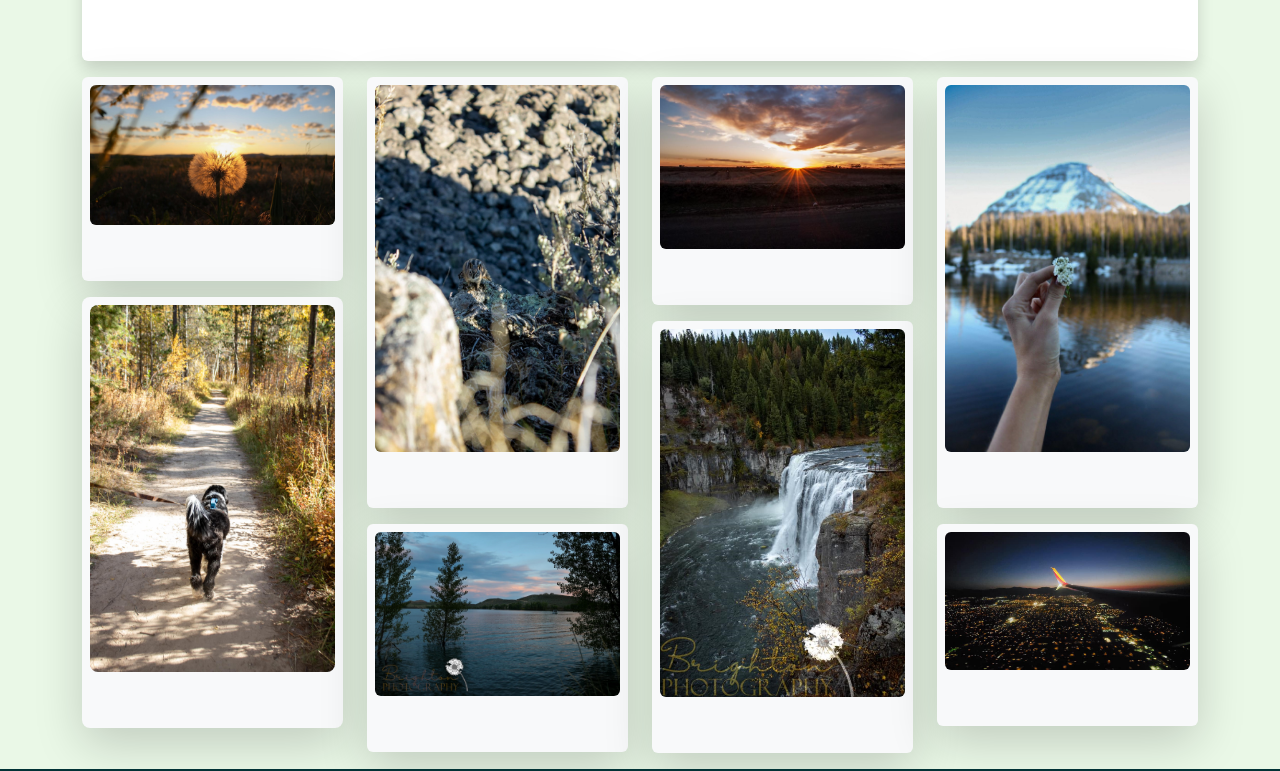
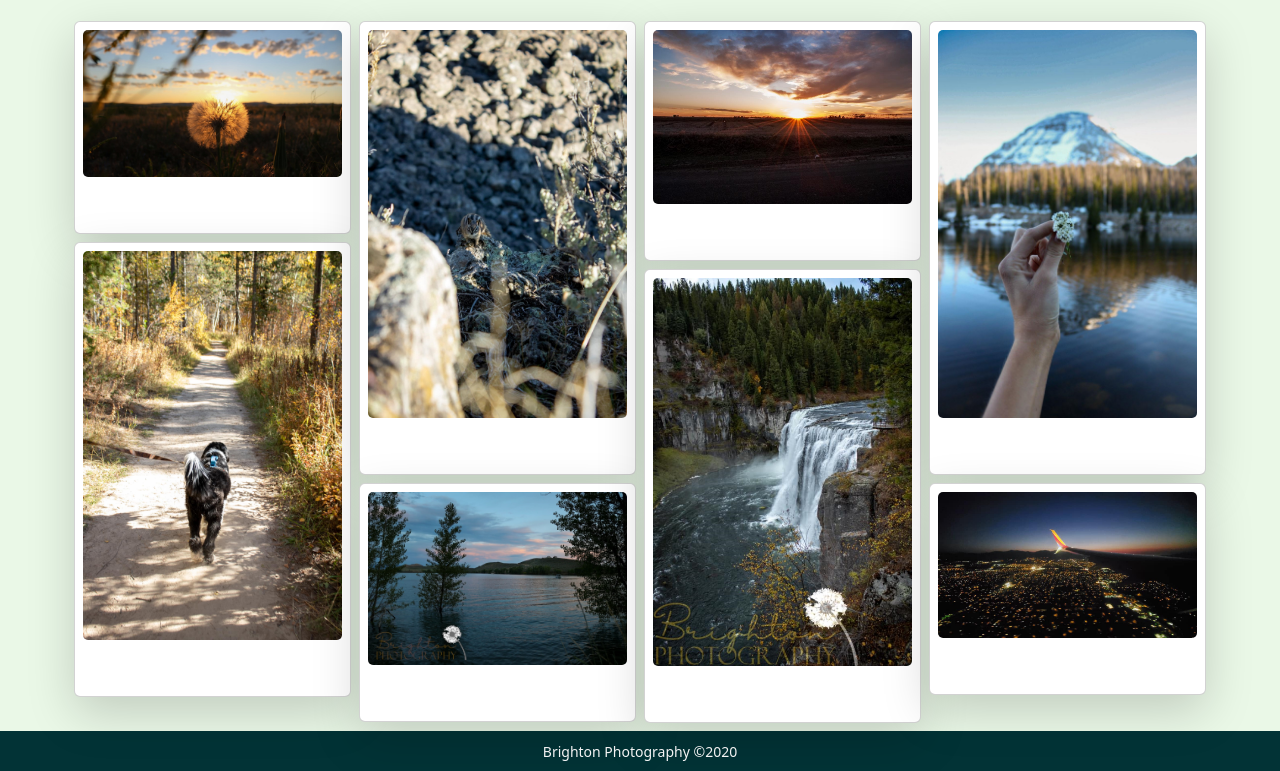
Before and after one commit to coltonBrighton/bootstrap, a website: page bootstrap-main/index.html in a window 1280 px wide. Shown: the part 329-1100 px from the top of the page. Drawn offline with nearby package versions, Linux system fonts and the light colour scheme.

Commit message:
updated photos to be inside of cards for better visuals

```diff
--- a/bootstrap-main/index.html
+++ b/bootstrap-main/index.html
@@ -17,7 +17,7 @@
     <!-- using navbar from bootstrap to navigate between index.html, pricing.html, and contact.html. -->
 
     <nav class="navbar navbar-expand-md navbar-light background-head">
-      <div class="container-fluid justify-content-center">
+      <div class="container-fluid">
         <a class="navbar-brand" href="./index.html">
           <img class="shadow mb-2 rounded" src="./images/logo.jpg" />
         </a>
@@ -40,7 +40,7 @@
           id="navbarNavAltMarkup"
         >
           <!-- navigation links in navbar to home, about and pricing pages -->
-          <div class="navbar-nav">
+          <div class="navbar-nav nav-underline">
             <a class="nav-link active" aria-current="page" href="./index.html"
               >Home</a
             >
@@ -53,82 +53,77 @@
 
     <!-- Making what used to be refered to bootstrap v4 as a jumbotron -->
     <div class="container">
-      <div class="p-5 text-center shadow bg-body rounded my-3">
-        <div class="container">
+      <div class="text-center my-5">
         <hr />
         <h1 class="display-1">Brighton Photography</h1>
         <h2 class="lead">Capturing nature is how we nuture</h2>
         <hr />
       </div>
-      </div>
-    </div>
-
       <!-- using bootstrap grid to place images -->
-    <div class="container">
       <div class="row">
-        <div class="col-lg-3">
-          <div class="bg-light shadow-lg mb-3 p-2 rounded">
+        <div class="col-lg-3 g-2">
+          <div class="card rounded shadow-lg mb-2 p-2">
             <img
               src="./images/dandelion.jpg"
-              class="rounded img-fluid card-body shadow-inset mb-5"
+              class="card-img img-fluid mb-5"
               alt="dandelion with sunset in background"
             />
           </div>
 
-          <div class="bg-light shadow-lg mb-3 p-2 rounded-3">
+          <div class="card rounded shadow-lg p-2 mb-2">
               <img
                 src="./images/doggy.jpg"
-              class="rounded-3 img-fluid shadow-inset mb-5"
-              alt="dandelion with sunset in background"
+                class="card-img img-fluid mb-5"
+                alt="a dog on a leash being walked down a hiking trail"
               />
           </div>
         </div>
 
-        <div class="col-lg-3">
-          <div class="bg-light shadow-lg mb-3 p-2 rounded">
+        <div class="col-lg-3 g-2">
+          <div class="card rounded shadow-lg mb-2 p-2">
             <img
               src="./images/squirrel.jpg"
-              class="rounded img-fluid card-body shadow-inset mb-5"
+              class="card-img img-fluid mb-5"
               alt="a tiny chimpmonk hides among the rocks"
             />
           </div>
 
-          <div class="bg-light shadow-lg mb-3 p-2 rounded">
+          <div class="card shadow-lg rounded mb-2 p-2">
             <img
               src="./images/landscape.jpg"
-              class="rounded img-fluid card-body shadow-inset mb-5"
+              class="card-img img-fluid mb-5"
               alt="image of lake landscape with a boat driving in the disntance"
             />
           </div>
         </div>
-        <div class="col-lg-3">
-          <div class="bg-light shadow-lg mb-3 p-2 rounded">
+        <div class="col-lg-3 g-2">
+          <div class="card shadow-lg rounded mb-2 p-2">
             <img
               src="./images/sunset.jpg"
-              class="rounded img-fluid card-body shadow-inset mb-5"
+              class="card-img img-fluid mb-5"
               alt="sun sets grdually behind mountains."
             />
           </div>
-          <div class="bg-light shadow-lg mb-3 p-2 rounded">
+          <div class="card shadow-lg rounded mb-2 p-2">
             <img
               src="./images/waterfall.jpg"
-              class="rounded img-fluid card-body shadow-inset mb-5"
+              class="card-img img-fluid mb-5"
               alt="image of a waterfall"
             />
           </div>
         </div>
-        <div class="col-lg-3">
-          <div class="bg-light shadow-lg mb-3 p-2 rounded">
+        <div class="col-lg-3 g-2">
+          <div class="card shadow-lg rounded mb-2 p-2">
             <img
               src="./images/flowers.jpg"
-              class="rounded img-fluid card-body shadow-inset mb-5"
+              class="card-img img-fluid mb-5"
               alt="image of a hand holding flowers with a beautiful mountain landscape in the background"
             />
           </div>
-          <div class="bg-light shadow-lg mb-3 p-2 rounded">
+          <div class="card shadow-lg rounded mb-2 p-2">
             <img
               src="./images/city-lights.jpg"
-              class="rounded img-fluid card-body shadow-inset mb-5"
+              class="card-img img-fluid mb-5"
               alt="Photo of city at night through a plane window"
             />
           </div>
```
Also changed, not shown: bootstrap-main/about.html (+3 -3 lines), bootstrap-main/pricing.html (+7 -5 lines). Lines whose indentation alone changed are shown as unchanged.
